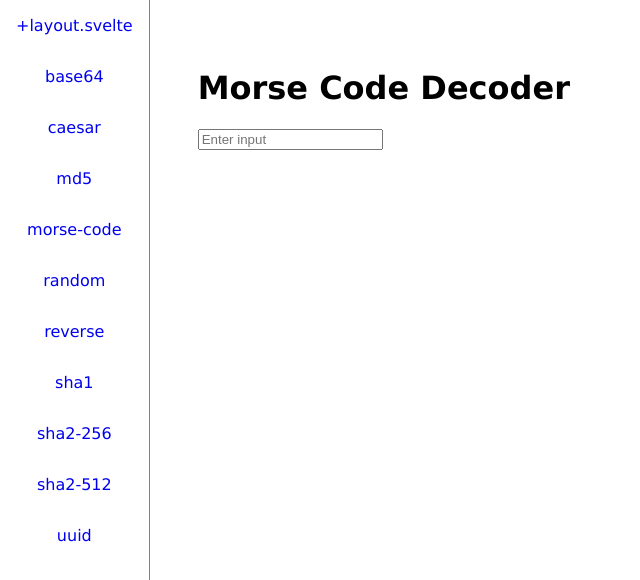
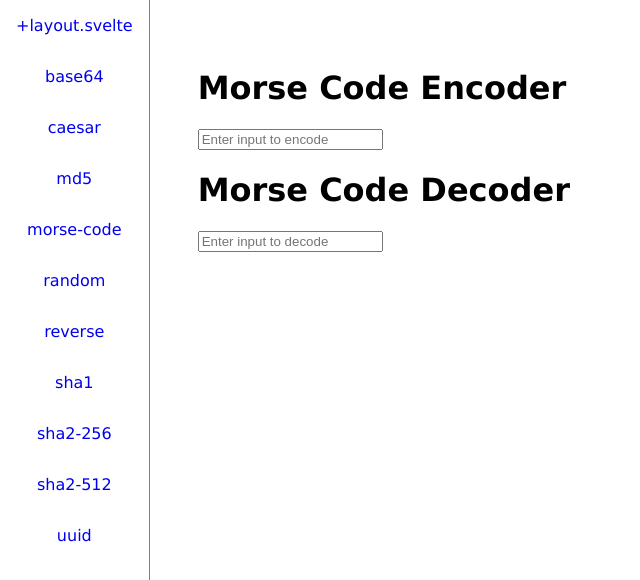
Before and after one commit to LeoDog896/doke, a SvelteKit app: page /morse-code in a window 1280 px wide. Shown: the top 580 px of the page, without its empty margins (0-640 px from the left). Built offline with nearby package versions, Linux system fonts and the light colour scheme.

Commit message:
morse code encoder

```diff
--- a/src/routes/morse-code/+page.svelte
+++ b/src/routes/morse-code/+page.svelte
@@ -1,4 +1,9 @@
 <script lang="ts">
+	function invert<K extends string | number | symbol, V extends string | number | symbol>(obj: { [key in K]: V}): Record<V, K> {
+		const entries = Object.entries(obj) as [K, V][];
+		return Object.assign({}, ...entries.map(([a,b]) => ({ [b]: a })))
+	}
+
 	const morseReference: { [key: string]: string } = {
 		'.-': 'a',
 		'-...': 'b',
@@ -39,20 +44,33 @@
 		'/': ' '
 	};
 
-	let input = '';
+	const invertedMorseReference = invert<string, string>(morseReference);
 
-	function parseMorse(input: string): string {
-		return input
+	let toDecode = '';
+	let toEncode = '';
+
+	function decodeMorse(morse: string): string {
+		return morse
 			.split(' ')
 			.map((it) => morseReference[it])
 			.join('');
 	}
 
-	$: result = parseMorse(input);
+	function encodeMorse(input: string): string {
+		return input.split('').map(it => invertedMorseReference[it] ?? '').join(' ')
+	}
+
+	$: decoded = decodeMorse(toDecode);
+	$: encoded = encodeMorse(toEncode)
 </script>
+
+<h1>Morse Code Encoder</h1>
+<input bind:value={toEncode} placeholder="Enter input to encode">
+
+<p>{encoded}</p>
 
 <h1>Morse Code Decoder</h1>
 
-<input bind:value={input} placeholder="Enter input" />
+<input bind:value={toDecode} placeholder="Enter input to decode" />
 
-<p>{result}</p>
+<p>{decoded}</p>
```
